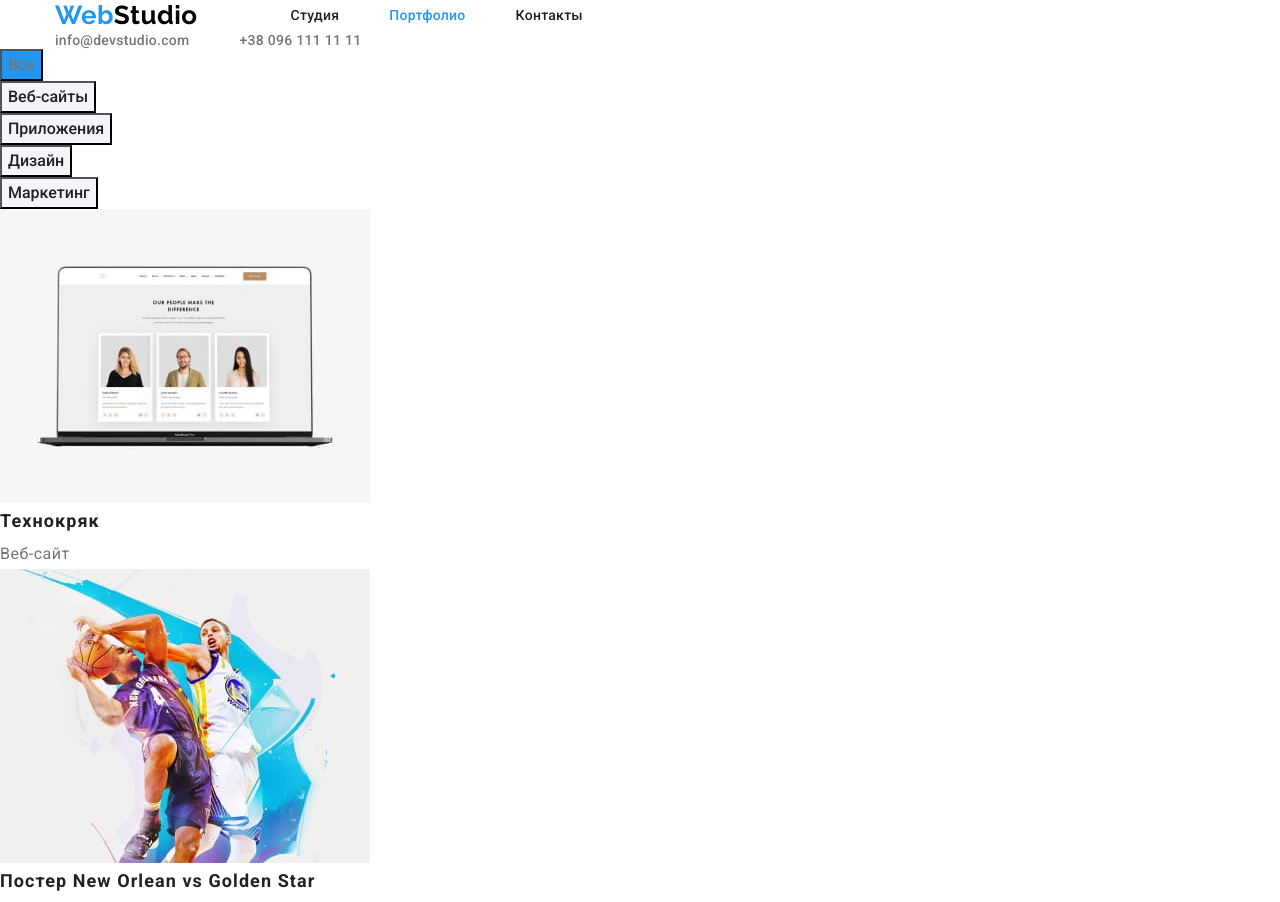
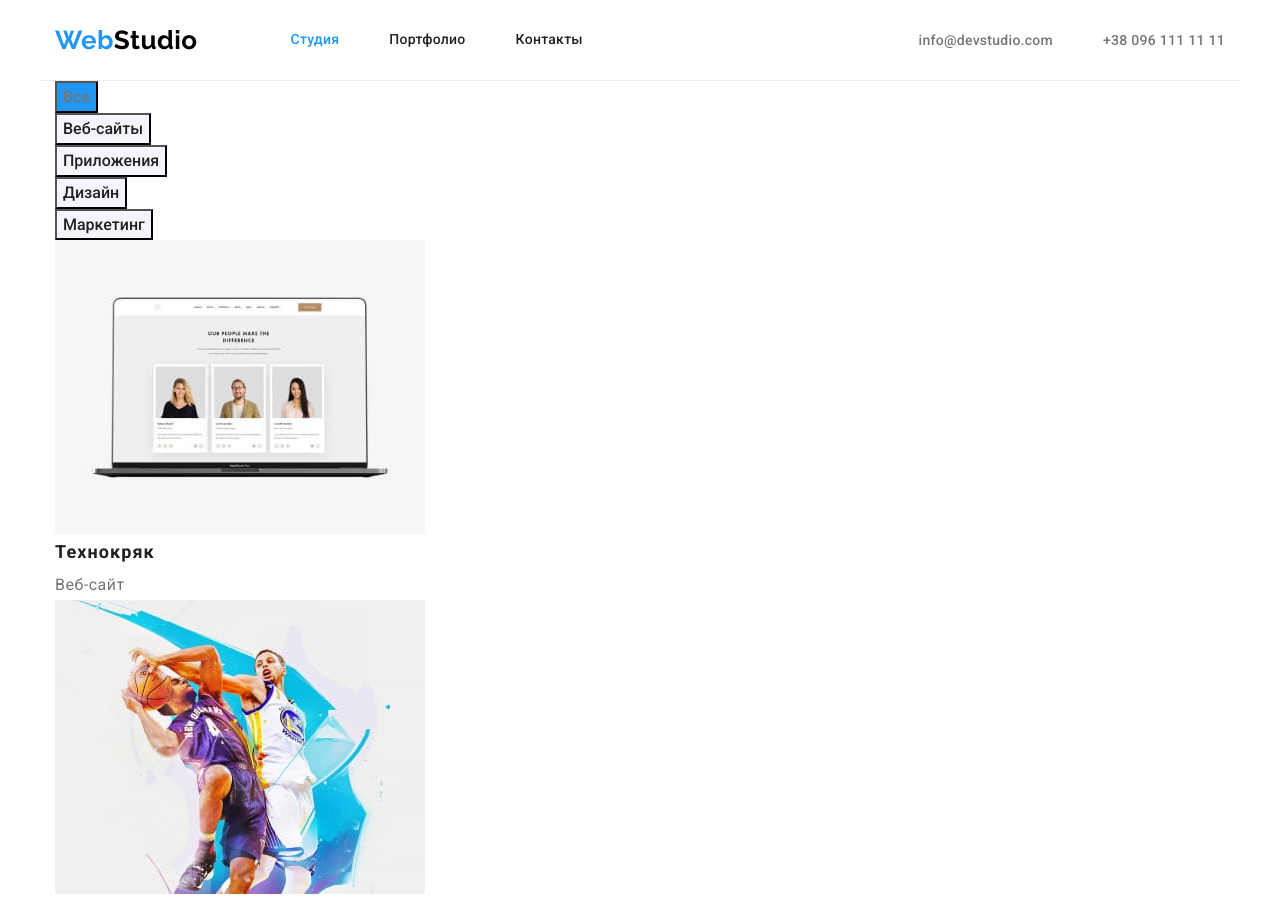
Before and after one commit to Aleks1600/goit-markup-hw-03, a plain HTML site: page portfolio.html in a window 1280 px wide. Shown: the top 902 px of the page. Drawn offline with nearby package versions, Linux system fonts and the light colour scheme.

Commit message:
добавляет хедер и футер в портфолио

```diff
--- a/portfolio.html
+++ b/portfolio.html
@@ -22,23 +22,24 @@
   </head>
   <body>
     <header class="header">
-      <div class="container">
+      <div class="container header-container">
         <nav class="header-nav">
           <a class="header-logo logo link" lang="en" href="/">
             Web<span>Studio</span>
           </a>
           <ul class="header-list list">
             <li class="header-item">
-              <a class="link" href="./index.html">Студия</a>
+              <a class="nav-link link current" href="./index.html">Студия</a>
             </li>
             <li class="header-item">
-              <a class="link current" href="./portfolio.html">Портфолио</a>
+              <a class="nav-link link" href="./portfolio.html">Портфолио</a>
             </li>
             <li class="header-item">
-              <a class="link" href="">Контакты</a>
+              <a class="nav-link link" href="">Контакты</a>
             </li>
           </ul>
         </nav>
+        <div class="container-header-contacts">
           <ul class="header-contacts list">
             <li class="header-contacts-item">
               <a class="header-contacts link" href="mailto:info@devstudio.com"
@@ -52,9 +53,11 @@
             </li>
           </ul>
         </div>
+      </div>
     </header>
     <main>
       <section>
+        <div class="container">
           <h1 class="visually-hidden">Наши проекты</h1>
           <ul class="filter-list list">
             <li>
@@ -107,7 +110,9 @@
                   width="370"
                   height="294"
                 />
-              <h2 class="portfolio-title">Постер New Orlean vs Golden Star</h2>
+                <h2 class="portfolio-title">
+                  Постер New Orlean vs Golden Star
+                </h2>
                 <p class="portfolio-signatures">Дизайн</p></a
               >
             </li>
@@ -196,16 +201,18 @@
               >
             </li>
           </ul>
+        </div>
       </section>
     </main>
 
     <footer class="footer">
+      <div class="container">
         <a class="footer-logo logo link" lang="en" href="/">
           Web<span>Studio</span></a
         >
         <address>
           <ul class="list">
-          <li>
+            <li class="footer-item">
               <a
                 class="footer-link-address link"
                 href="https://goo.gl/maps/N7Pswf6fHGkFFc3q9"
@@ -214,7 +221,7 @@
                 >г. Киев, пр-т Леси Украинки, 26</a
               >
             </li>
-          <li>
+            <li class="footer-item">
               <a class="footer-link link" href="mailto:info@devstudio.com"
                 >info@devstudio.com</a
               >
@@ -226,6 +233,7 @@
             </li>
           </ul>
         </address>
+      </div>
     </footer>
   </body>
 </html>
```
Lines whose indentation alone changed are shown as unchanged.
